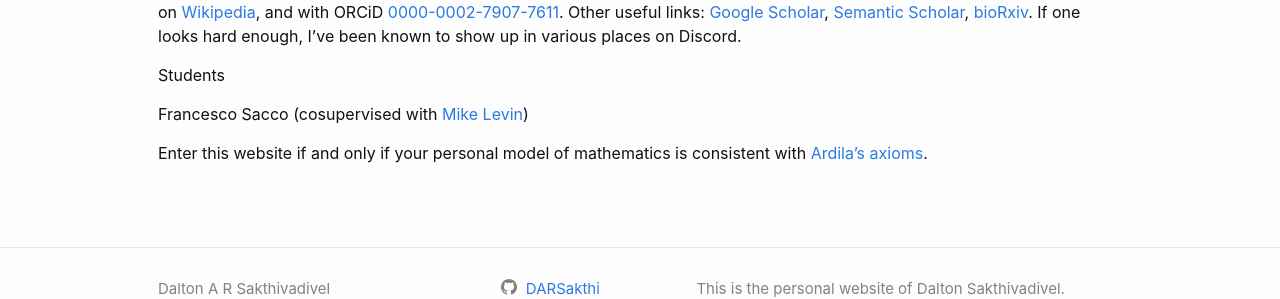
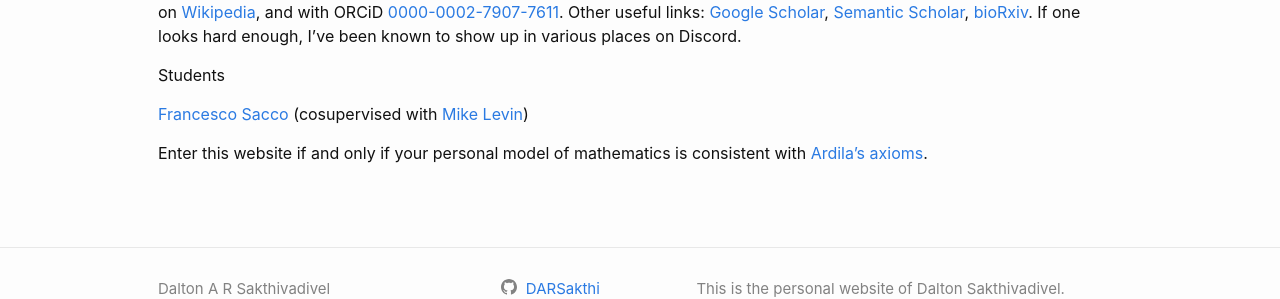
Before and after one commit to DARSakthi/DARSakthi.github.io, a Jekyll site: the page built from index.markdown, in a window 1280 px wide. Shown: the part 512-811 px from the top of the page. Built offline with Jekyll 4.4.1, drawn with Linux system fonts in a browser that asks for light colours; part of the change alters nothing that is shown.

Commit message:
Added FS website

```diff
--- a/index.markdown
+++ b/index.markdown
@@ -16,6 +16,6 @@ It seems like something of a tradition for mathematicians to maintain a [blog](h
 
 Students
 
-Francesco Sacco (cosupervised with [Mike Levin](https://www.drmichaellevin.org))
+[Francesco Sacco](https://francesco215.github.io) (cosupervised with [Mike Levin](https://www.drmichaellevin.org))
 
 Enter this website if and only if your personal model of mathematics is consistent with [Ardila's axioms](http://fardila.com).
```
